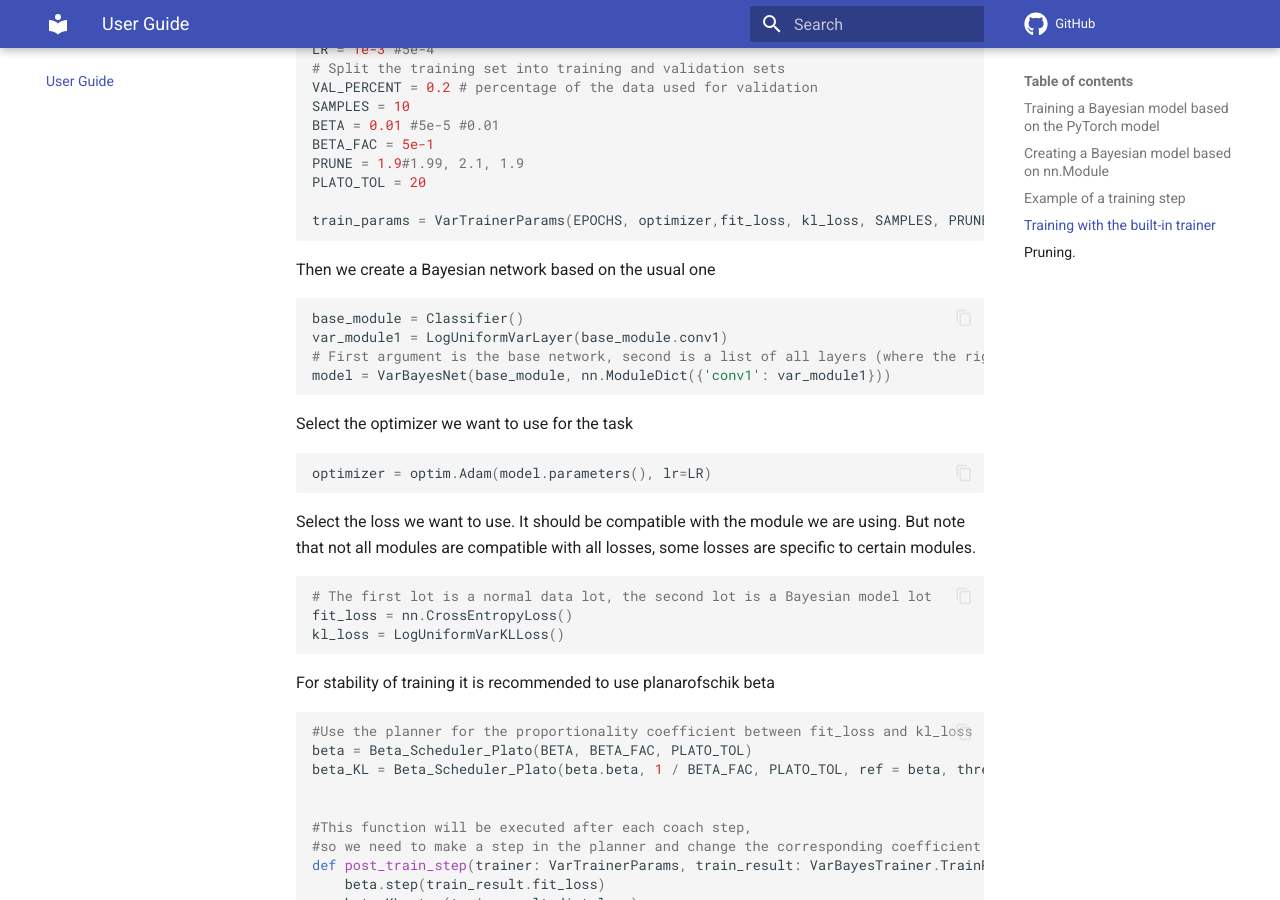
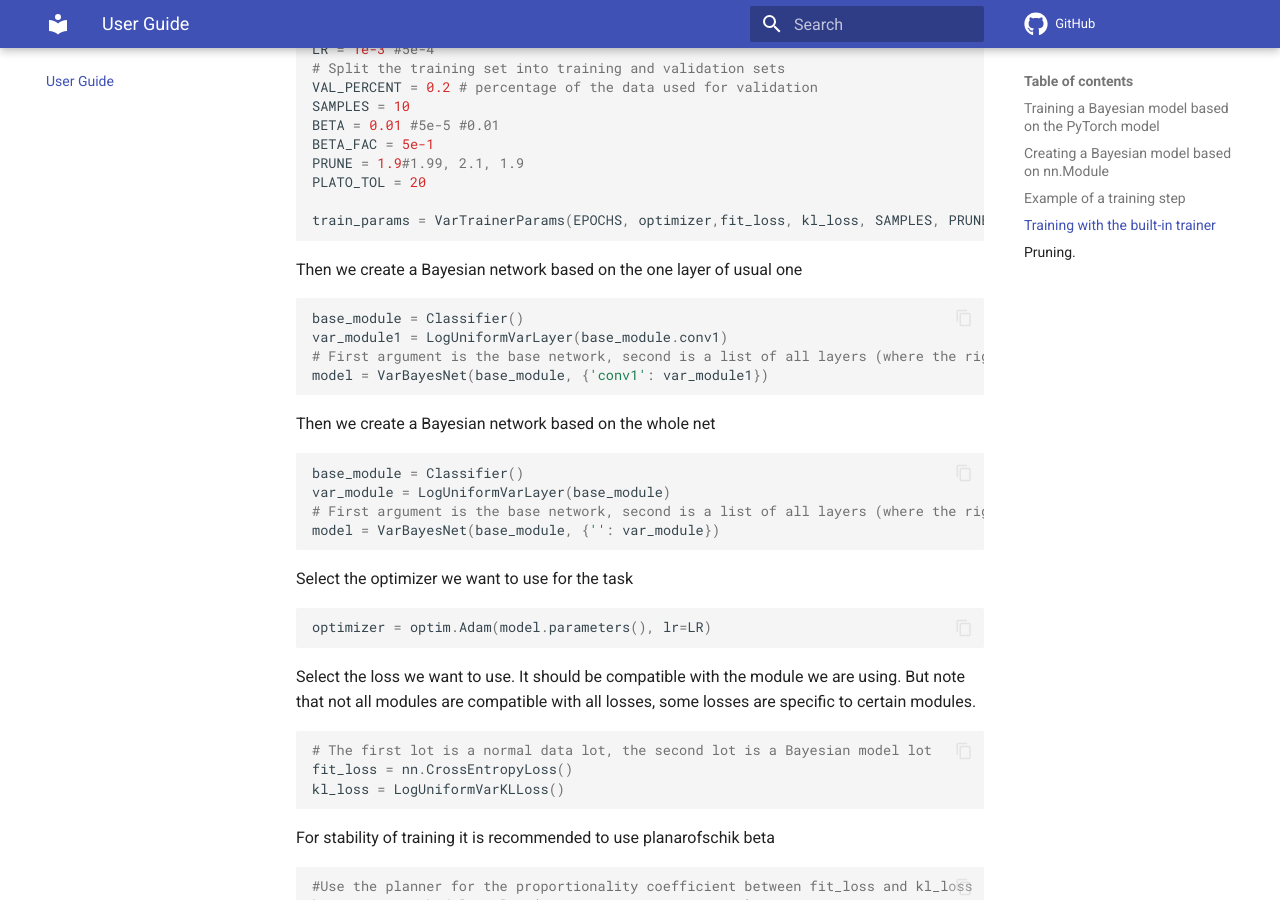
Before and after one commit to intsystems/bayes_deep_compression, an MkDocs documentation site: the page built from docs/user_guide/guide.md, in a window 1280 px wide and 900 px high, scrolled down 3594 px. Built offline with MkDocs 1.6.1 and Material for MkDocs 9.7.7, drawn with Linux system fonts in a browser that asks for light colours; comment, search, counter and statistics services are not loaded.

Commit message:
User guide revused

````diff
--- a/docs/user_guide/guide.md
+++ b/docs/user_guide/guide.md
@@ -186,15 +186,22 @@ PLATO_TOL = 20
 train_params = VarTrainerParams(EPOCHS, optimizer,fit_loss, kl_loss, SAMPLES, PRUNE, BETA, {'accuracy': CallbackLossAccuracy()})
 ```
 
-Then we create a Bayesian network based on the usual one
+Then we create a Bayesian network based on the one layer of usual one
 
 ```python
 base_module = Classifier()
 var_module1 = LogUniformVarLayer(base_module.conv1)
 # First argument is the base network, second is a list of all layers (where the right ones are Bayesian)
-model = VarBayesNet(base_module, nn.ModuleDict({'conv1': var_module1}))
+model = VarBayesNet(base_module, {'conv1': var_module1})
 ```
 
+Then we create a Bayesian network based on the whole net
+```python
+base_module = Classifier()
+var_module = LogUniformVarLayer(base_module)
+# First argument is the base network, second is a list of all layers (where the right ones are Bayesian)
+model = VarBayesNet(base_module, {'': var_module})
+```
 Select the optimizer we want to use for the task
 
 ```python
````
